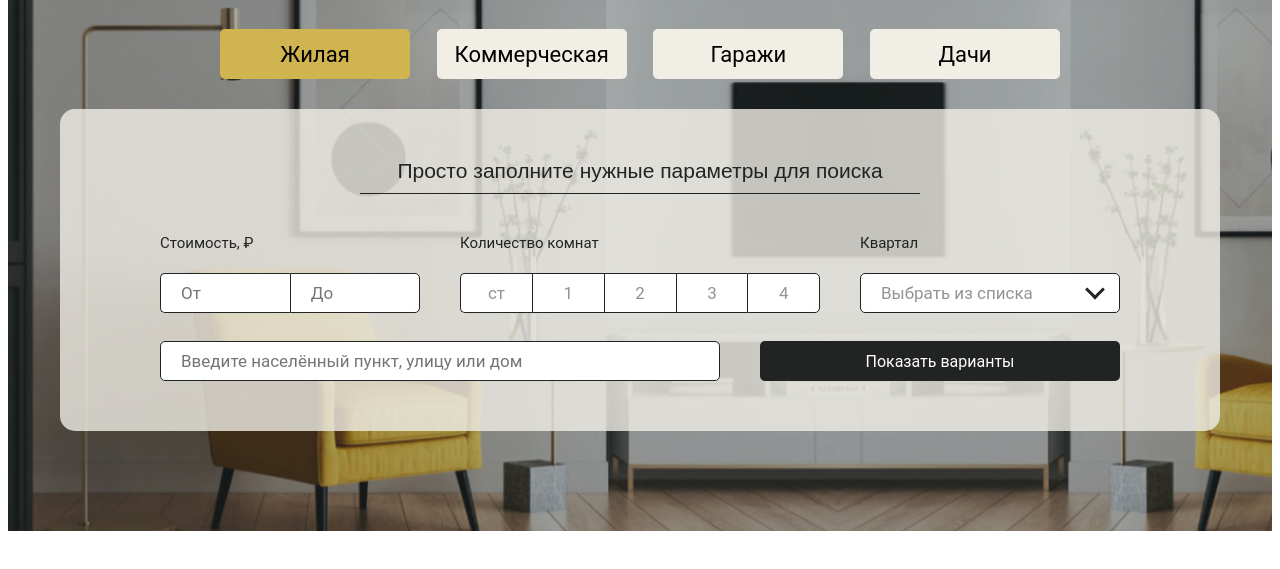
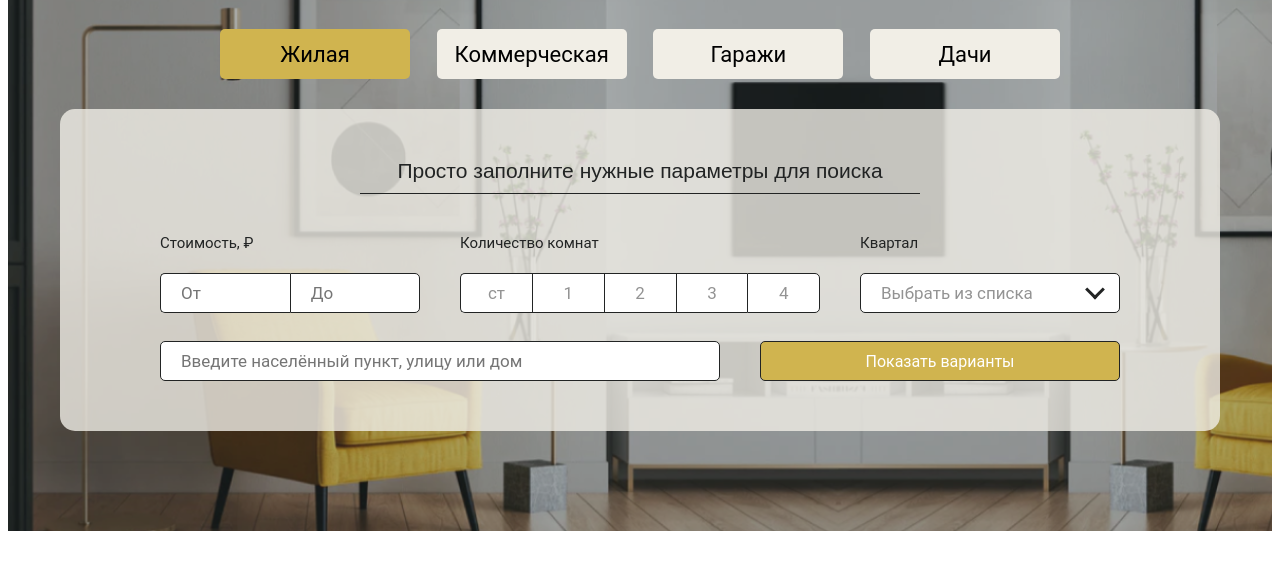
Before and after one commit to SirGooseTheNaughty/EKSO-filter, a plain HTML site: page index.html in a window 1280 px wide. In both pictures the pointer is over the button "Показать варианты". Shown: the part 157-726 px from the top of the page. Drawn offline with nearby package versions, Linux system fonts and the light colour scheme.

Commit message:
hover over button

```diff
--- a/style.css
+++ b/style.css
@@ -227,6 +227,12 @@ h1 {
     font-size: 16px;
     cursor: pointer;
     transition: background-color var(--transitionTime);
+    box-sizing: border-box;
+}
+#showResults:hover,
+#showResults:active {
+    background-color: var(--orange);
+    border: 1px solid var(--black);
 }
 #showResults.invalid {
     pointer-events: none;
```
